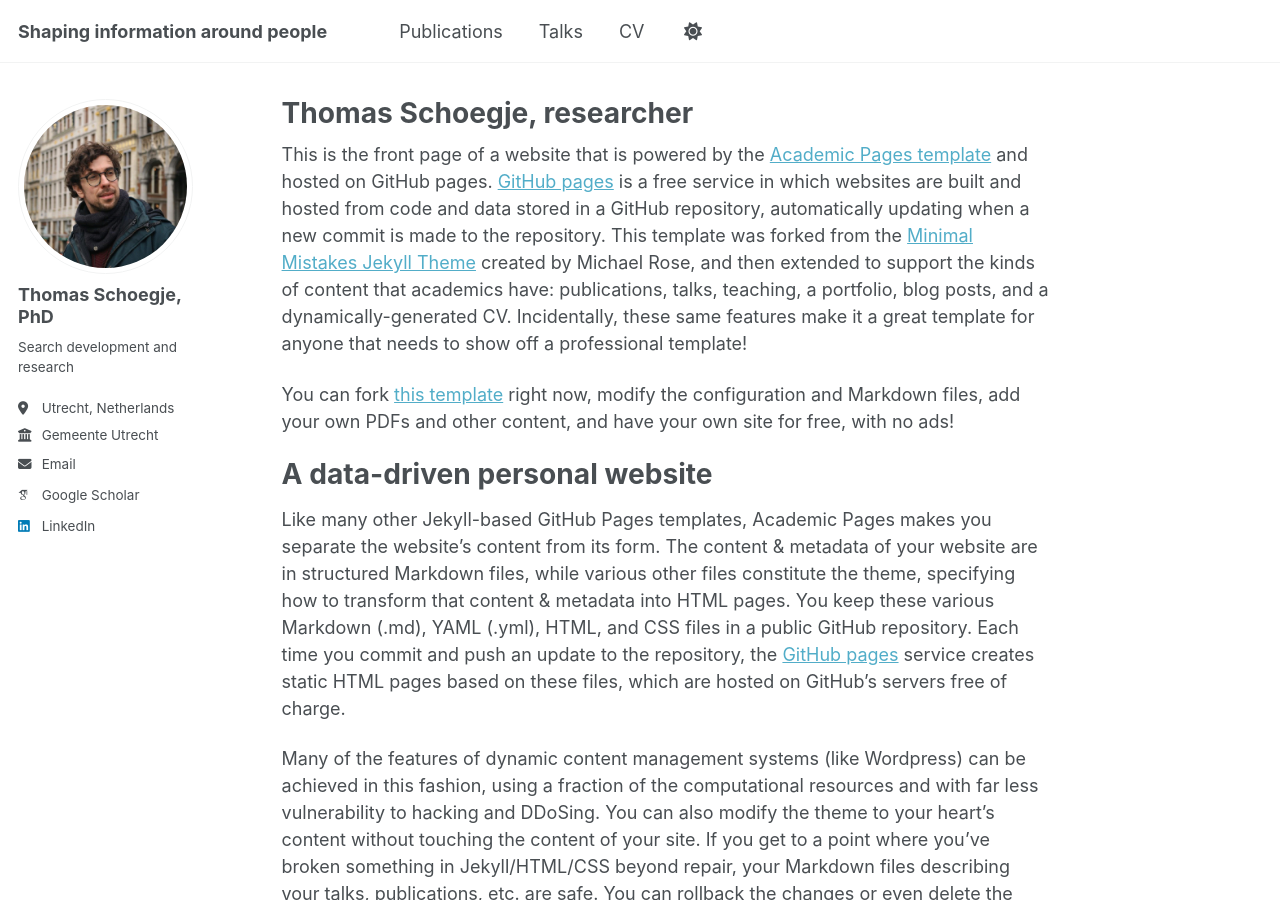
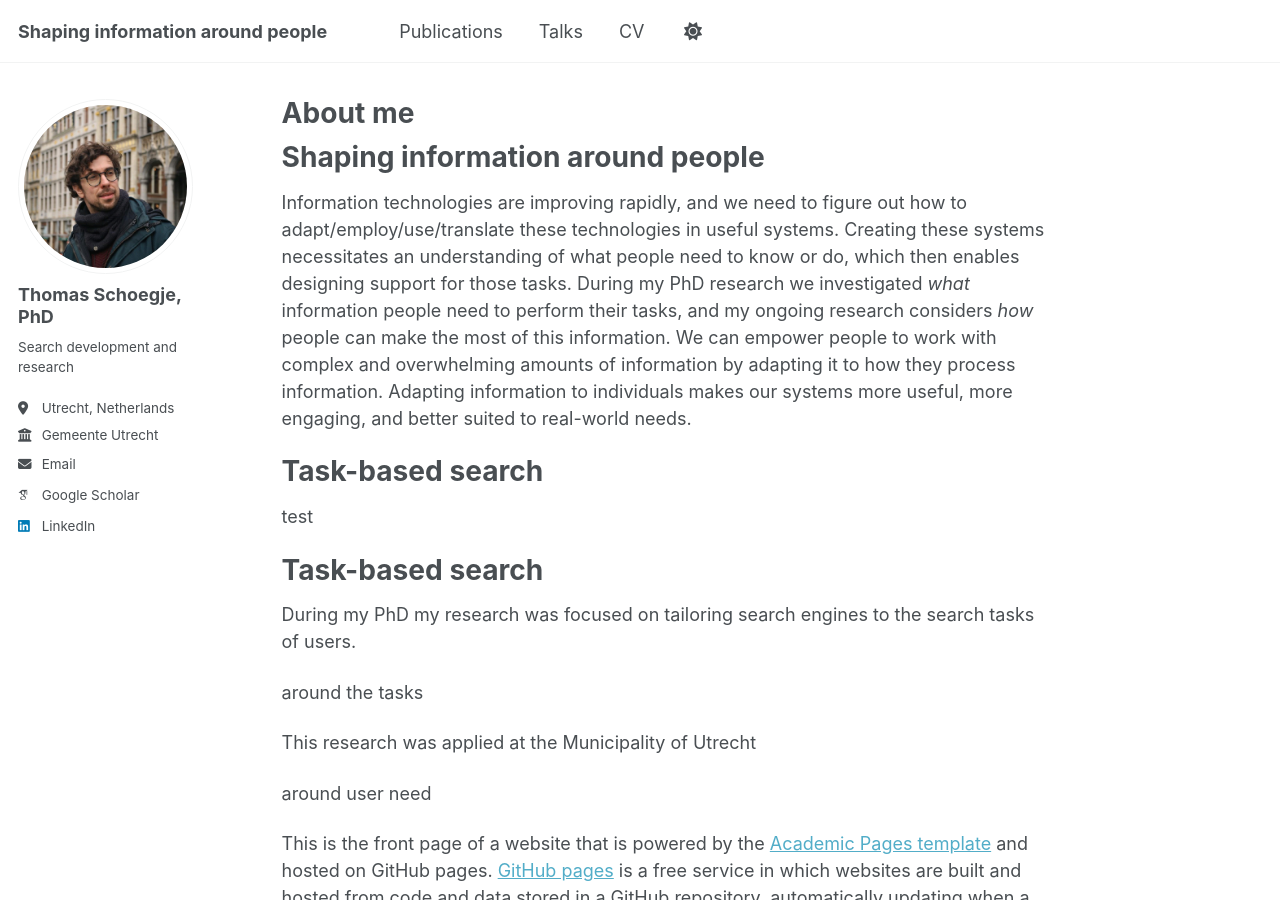
Before and after one commit to tmschoegje/tmschoegje.github.io, a Jekyll site: the page built from _pages/about.md, in a window 1280 px wide and 900 px high. Built offline with Jekyll 4.4.1, drawn with Linux system fonts in a browser that asks for light colours; some web fonts are replaced; a script that is not in the unit is left out.

Commit message:
Update about.md

```diff
--- a/_pages/about.md
+++ b/_pages/about.md
@@ -1,11 +1,32 @@
 ---
 permalink: /
-title: "Thomas Schoegje, researcher"
+title: "About me"
 author_profile: true
 redirect_from:
   - /about/
   - /about.html
 ---
+
+
+Shaping information around people
+======
+
+Information technologies are improving rapidly, and we need to figure out how to adapt/employ/use/translate these technologies in useful systems. Creating these systems necessitates an understanding of what people need to know or do, which then enables designing support for those tasks. During my PhD research we investigated _what_ information people need to perform their tasks, and my ongoing research considers _how_ people can make the most of this information. We can empower people to work with complex and overwhelming amounts of information by adapting it to how they process information. Adapting information to individuals makes our systems more useful, more engaging, and better suited to real-world needs.
+
+
+
+# Task-based search
+test
+
+Task-based search
+======
+During my PhD my research was focused on tailoring search engines to the search tasks of users.
+
+around the tasks
+
+This research was applied at the Municipality of Utrecht
+
+around user need
 
 This is the front page of a website that is powered by the [Academic Pages template](https://github.com/academicpages/academicpages.github.io) and hosted on GitHub pages. [GitHub pages](https://pages.github.com) is a free service in which websites are built and hosted from code and data stored in a GitHub repository, automatically updating when a new commit is made to the repository. This template was forked from the [Minimal Mistakes Jekyll Theme](https://mmistakes.github.io/minimal-mistakes/) created by Michael Rose, and then extended to support the kinds of content that academics have: publications, talks, teaching, a portfolio, blog posts, and a dynamically-generated CV. Incidentally, these same features make it a great template for anyone that needs to show off a professional template!
 
```
